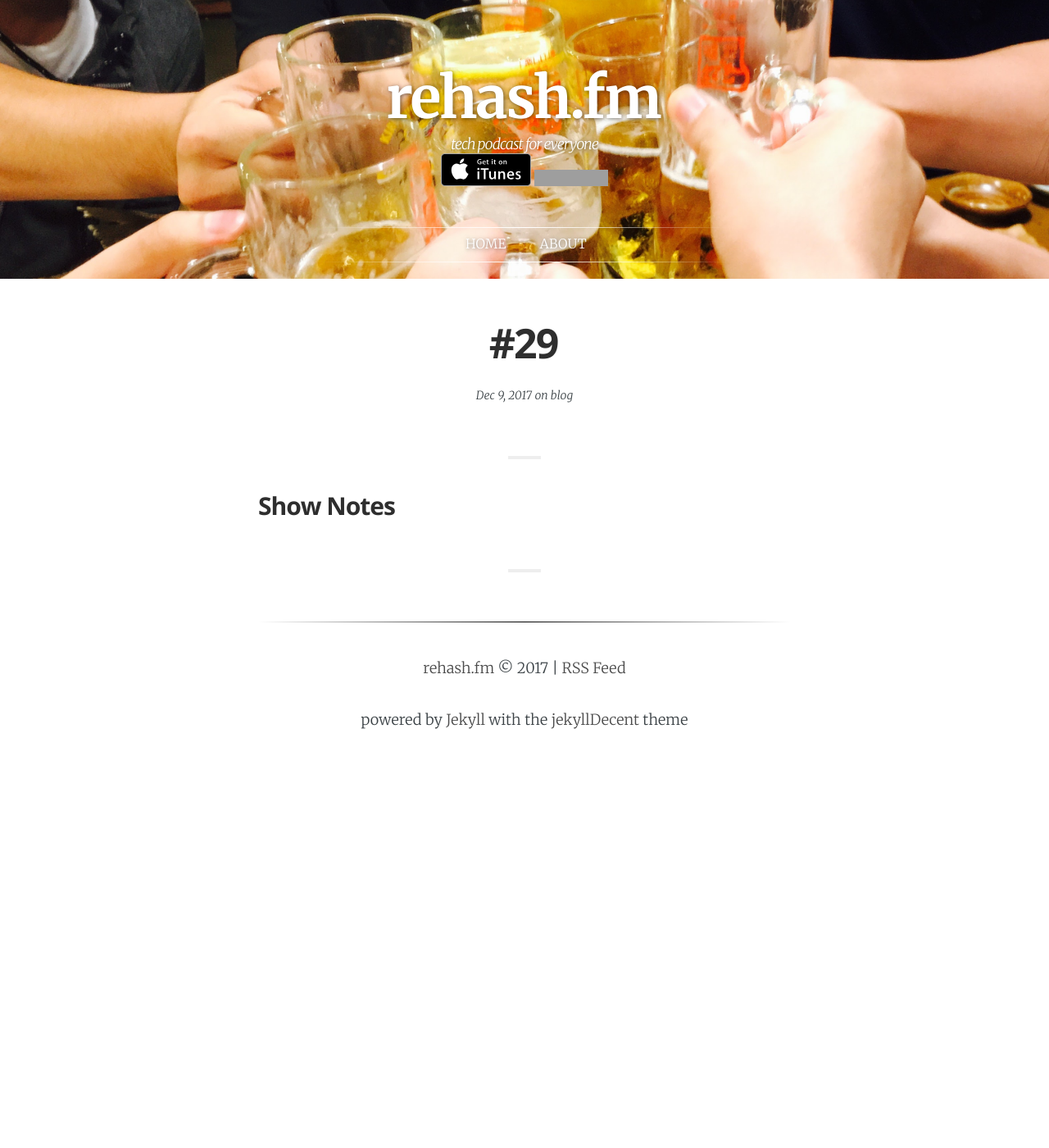
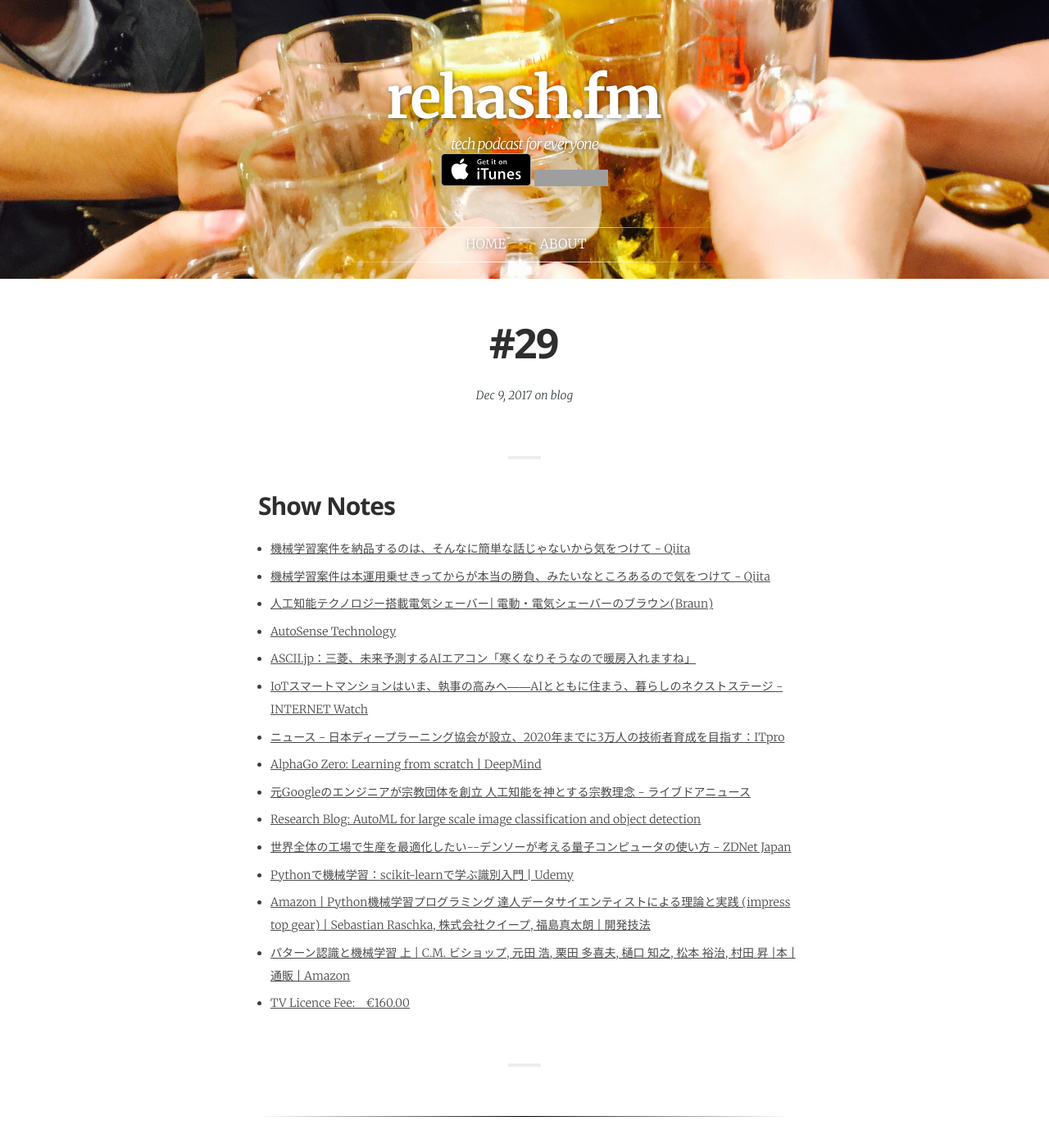
Before and after one commit to rehashfm/rehash.fm, a Jekyll site: the page built from _posts/2017-12-10-29.md, in a window 1280 px wide and 1400 px high. Shown: the whole window at 82% size. Built offline with Jekyll 4.4.1, drawn with Linux system fonts in a browser that asks for light colours; some web fonts are replaced; grey boxes are pictures that could not be loaded.

Commit message:
add links to _posts/2017-12-10-29.md
あとで順序とか直す

```diff
--- a/_posts/2017-12-10-29.md
+++ b/_posts/2017-12-10-29.md
@@ -9,3 +9,18 @@ excerpt:
 ---
 
 ## Show Notes
+- [機械学習案件を納品するのは、そんなに簡単な話じゃないから気をつけて \- Qiita](https://qiita.com/yoshizaki_kkgk/items/fa8b45918445bb3e6dc3){:target="_blank"}
+- [機械学習案件は本運用乗せきってからが本当の勝負、みたいなところあるので気をつけて \- Qiita](https://qiita.com/piyo7/items/59068fed6fb3e4b53174){:target="_blank"}
+- [人工知能テクノロジー搭載電気シェーバー\| 電動・電気シェーバーのブラウン\(Braun\)](https://www.braun.jp/ja-jp/male-grooming/shavers-for-men/autosense-technology){:target="_blank"}
+- [AutoSense Technology](https://us.braun.com/en-us/male-grooming/shavers-for-men/autosense-technology){:target="_blank"}
+- [ASCII\.jp：三菱、未来予測するAIエアコン「寒くなりそうなので暖房入れますね」](http://ascii.jp/elem/000/001/535/1535329/){:target="_blank"}
+- [IoTスマートマンションはいま、執事の高みへ――AIとともに住まう、暮らしのネクストステージ \- INTERNET Watch](https://internet.watch.impress.co.jp/docs/special/1093838.html){:target="_blank"}
+- [ニュース \- 日本ディープラーニング協会が設立、2020年までに3万人の技術者育成を目指す：ITpro](http://itpro.nikkeibp.co.jp/atcl/news/17/100402400/?rt=nocnt){:target="_blank"}
+- [AlphaGo Zero: Learning from scratch \| DeepMind](https://deepmind.com/blog/alphago-zero-learning-scratch/){:target="_blank"}
+- [元Googleのエンジニアが宗教団体を創立 人工知能を神とする宗教理念 \- ライブドアニュース](http://news.livedoor.com/article/detail/13709440/){:target="_blank"}
+- [Research Blog: AutoML for large scale image classification and object detection](https://research.googleblog.com/2017/11/automl-for-large-scale-image.html){:target="_blank"}
+- [世界全体の工場で生産を最適化したい\-\-デンソーが考える量子コンピュータの使い方 \- ZDNet Japan](https://japan.zdnet.com/article/35104799/){:target="_blank"}
+- [Pythonで機械学習：scikit\-learnで学ぶ識別入門 \| Udemy](https://www.udemy.com/python-scikit-learn/){:target="_blank"}
+- [Amazon \| Python機械学習プログラミング 達人データサイエンティストによる理論と実践 \(impress top gear\) \| Sebastian Raschka, 株式会社クイープ, 福島真太朗 \| 開発技法](https://www.amazon.co.jp/Python%E6%A9%9F%E6%A2%B0%E5%AD%A6%E7%BF%92%E3%83%97%E3%83%AD%E3%82%B0%E3%83%A9%E3%83%9F%E3%83%B3%E3%82%B0-%E9%81%94%E4%BA%BA%E3%83%87%E3%83%BC%E3%82%BF%E3%82%B5%E3%82%A4%E3%82%A8%E3%83%B3%E3%83%86%E3%82%A3%E3%82%B9%E3%83%88%E3%81%AB%E3%82%88%E3%82%8B%E7%90%86%E8%AB%96%E3%81%A8%E5%AE%9F%E8%B7%B5-impress-top-gear/dp/4844380605/ref=pd_sim_14_8?_encoding=UTF8&psc=1&refRID=54C36G5AS979KWZJ54FH){:target="_blank"}
+- [パターン認識と機械学習 上 \| C\.M\. ビショップ, 元田 浩, 栗田 多喜夫, 樋口 知之, 松本 裕治, 村田 昇 \|本 \| 通販 \| Amazon](https://www.amazon.co.jp/%E3%83%91%E3%82%BF%E3%83%BC%E3%83%B3%E8%AA%8D%E8%AD%98%E3%81%A8%E6%A9%9F%E6%A2%B0%E5%AD%A6%E7%BF%92-%E4%B8%8A-C-M-%E3%83%93%E3%82%B7%E3%83%A7%E3%83%83%E3%83%97/dp/4621061224/ref=pd_sim_14_20?_encoding=UTF8&psc=1&refRID=N3P5P226Q8ZCF5Z3P80C){:target="_blank"}
+- [TV Licence Fee:    €160\.00](http://www.anpost.ie/AnPost/MainContent/Personal+Customers/More+from+An+Post/TV+Licence/TV+Licence+home#second){:target="_blank"}
```
